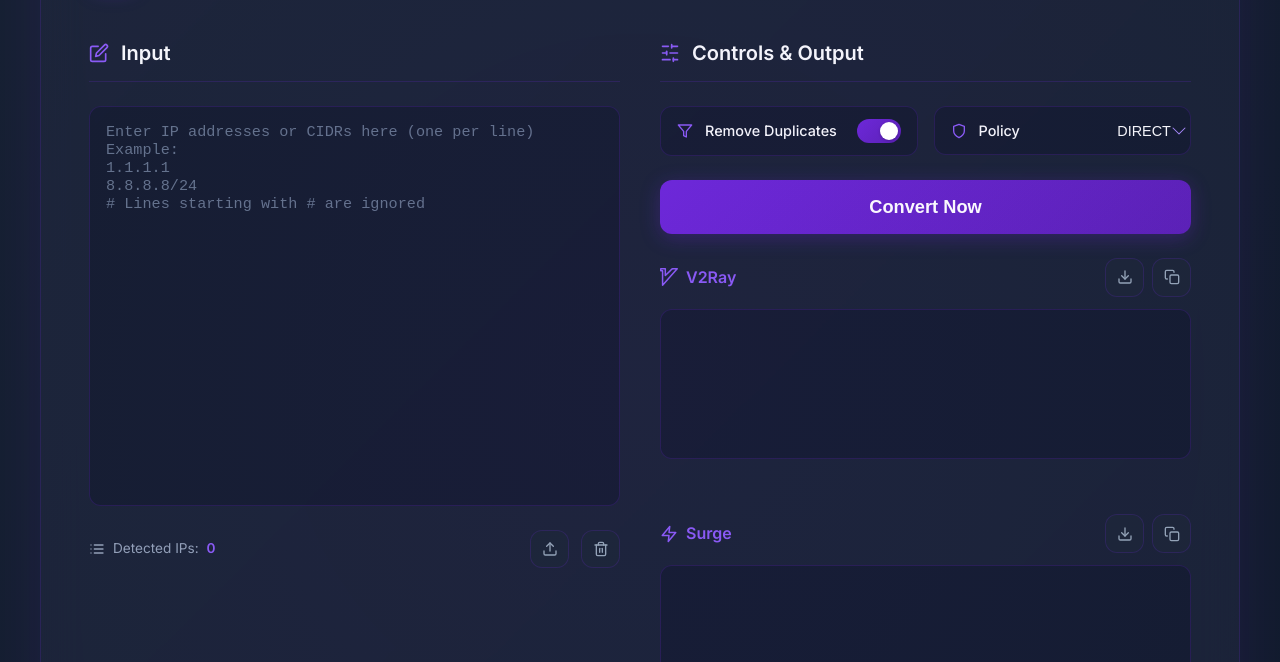
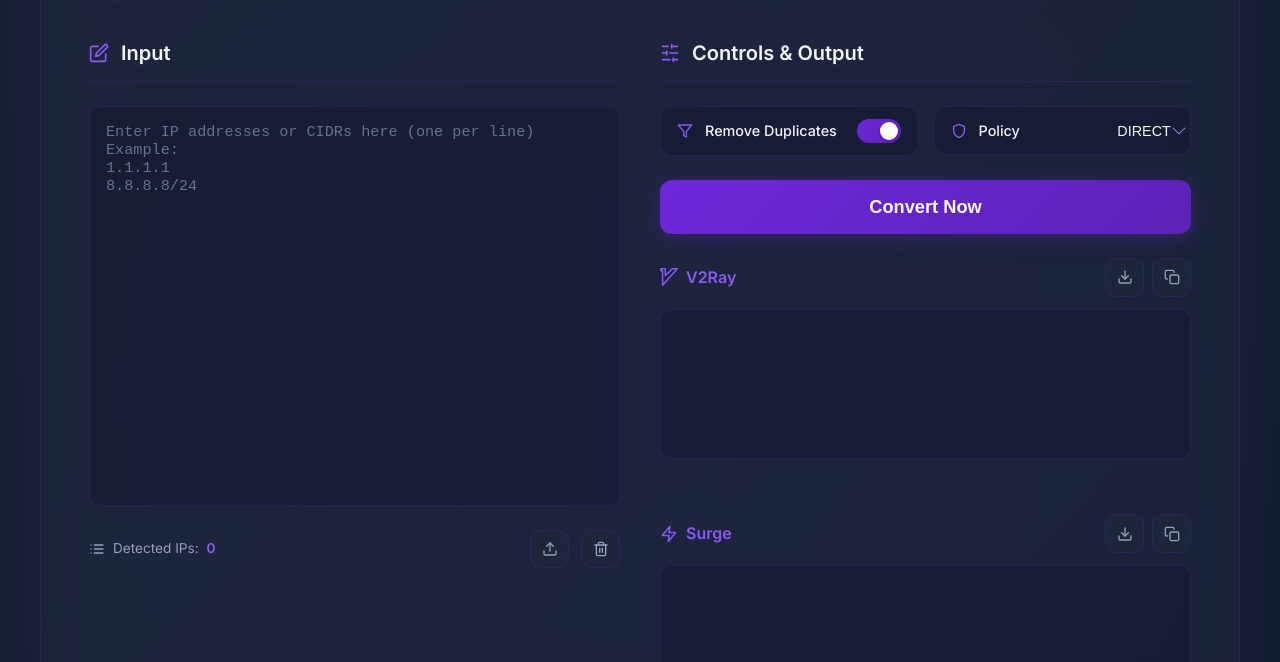
Before and after one commit to hxtayefi/IPNinja, a plain HTML site: page docs/index.html in a window 1280 px wide. Shown: the part 138-800 px from the top of the page. Drawn offline with Linux system fonts and the light colour scheme.

Commit message:
Update index.html

```diff
--- a/docs/index.html
+++ b/docs/index.html
@@ -32,7 +32,7 @@
                     <svg xmlns="http://www.w3.org/2000/svg" width="24" height="24" viewBox="0 0 24 24" fill="none" stroke="currentColor" stroke-width="2" stroke-linecap="round" stroke-linejoin="round"><path d="M11 4H4a2 2 0 0 0-2 2v14a2 2 0 0 0 2 2h14a2 2 0 0 0 2-2v-7"></path><path d="M18.5 2.5a2.121 2.121 0 0 1 3 3L12 15l-4 1 1-4 9.5-9.5z"></path></svg>
                     Input
                 </h3>
-                <textarea id="ipInput" placeholder="Enter IP addresses or CIDRs here (one per line)&#10;Example:&#10;1.1.1.1&#10;8.8.8.8/24&#10;# Lines starting with # are ignored"></textarea>
+                <textarea id="ipInput" placeholder="Enter IP addresses or CIDRs here (one per line)&#10;Example:&#10;1.1.1.1&#10;8.8.8.8/24&#10;"></textarea>
                 <div class="input-footer">
                     <div class="input-stats">
                         <svg xmlns="http://www.w3.org/2000/svg" width="24" height="24" viewBox="0 0 24 24" fill="none" stroke="currentColor" stroke-width="2" stroke-linecap="round" stroke-linejoin="round"><line x1="8" y1="6" x2="21" y2="6"></line><line x1="8" y1="12" x2="21" y2="12"></line><line x1="8" y1="18" x2="21" y2="18"></line><line x1="3" y1="6" x2="3.01" y2="6"></line><line x1="3" y1="12" x2="3.01" y2="12"></line><line x1="3" y1="18" x2="3.01" y2="18"></line></svg>
```
